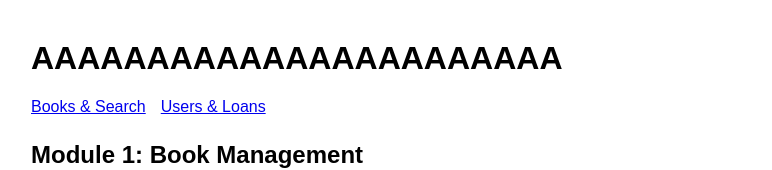
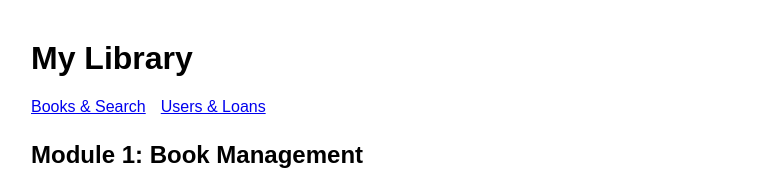
Before and after one commit to EronSG/BookLibrary-CI-CD, a website: page frontend/public/index.html in a window 1280 px wide. Shown: the top 170 px of the page, without its empty margins (109-881 px from the left). Drawn offline with Linux system fonts and the light colour scheme; no server answers.

Commit message:
reverted changes

```diff
--- a/frontend/public/index.html
+++ b/frontend/public/index.html
@@ -11,7 +11,7 @@
   </style>
 </head>
 <body>
-  <h1>AAAAAAAAAAAAAAAAAAAAAAA</h1>
+  <h1>My Library</h1>
   <nav><a href="index.html">Books & Search</a><a href="users.html">Users & Loans</a></nav>
 
   <h2>Module 1: Book Management</h2>
```
